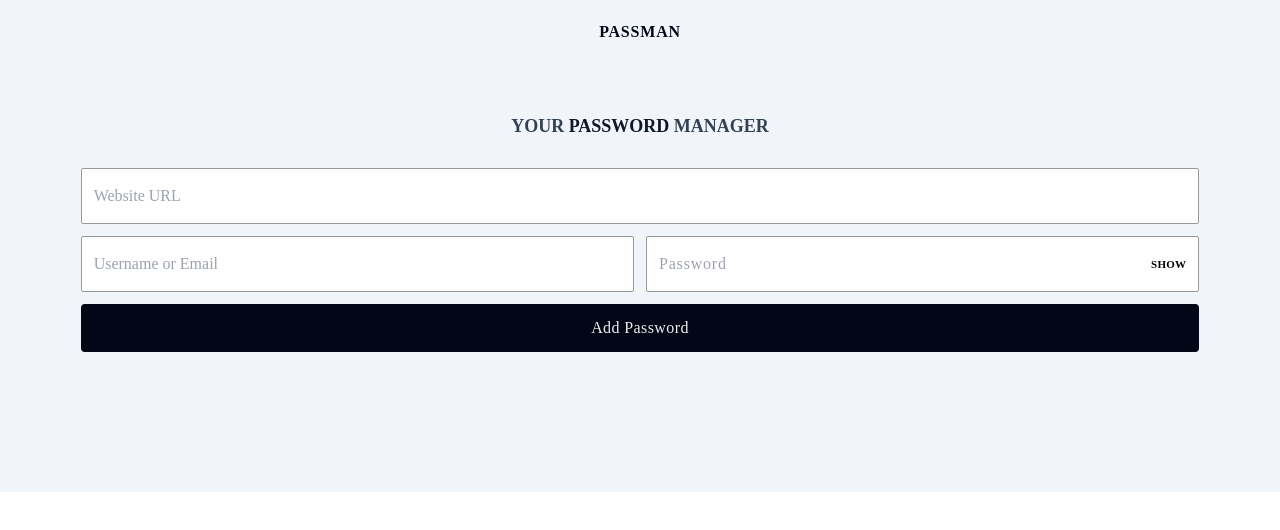
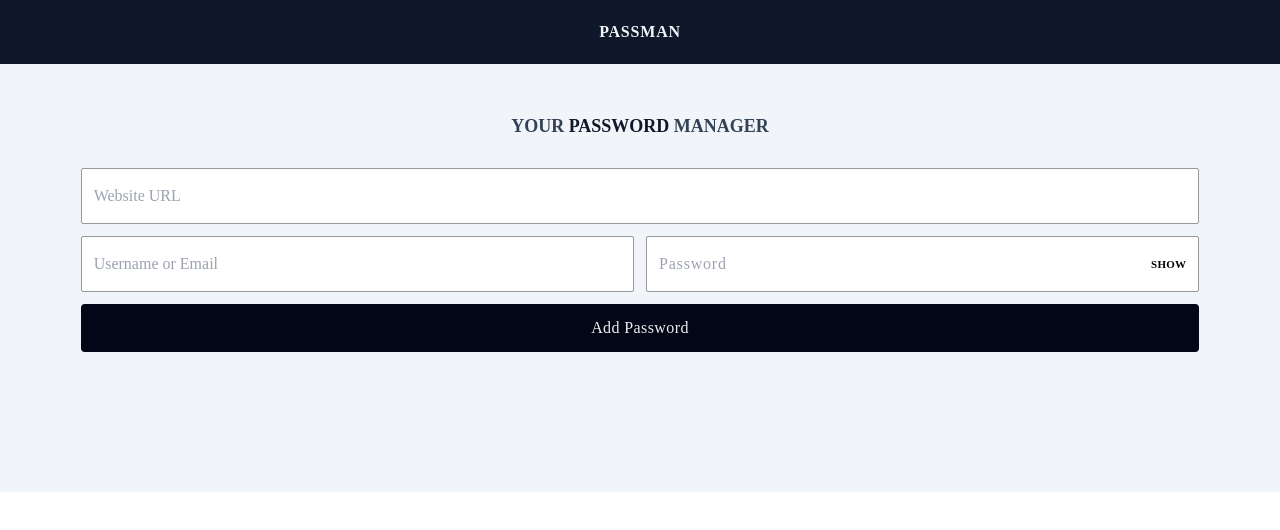
Before and after one commit to DeepakChowdry-bit/password-manager, a React (Create React App) app: page / in a window 1280 px wide. Shown: the top 530 px of the page. Built offline with nearby package versions, Linux system fonts and the light colour scheme.

Commit message:
Update Navbar.jsx
Navbar changes

```diff
--- a/src/components/Navbar.jsx
+++ b/src/components/Navbar.jsx
@@ -2,9 +2,9 @@ import React from 'react'
 
 const Navbar = () => {
   return (
-    <div className='flex items-center justify-center h-16 fixed w-full bg-slate-100'>
+    <div className='flex items-center justify-center h-16 fixed w-full bg-slate-900'>
       <div className='flex items-center justify-center w-[85%]'>
-        <h3 className='font-semibold text-base tracking-wider text-slate-950'>
+        <h3 className='font-semibold text-base tracking-wider text-slate-100'>
           PASSMAN
         </h3>
       </div>
```
